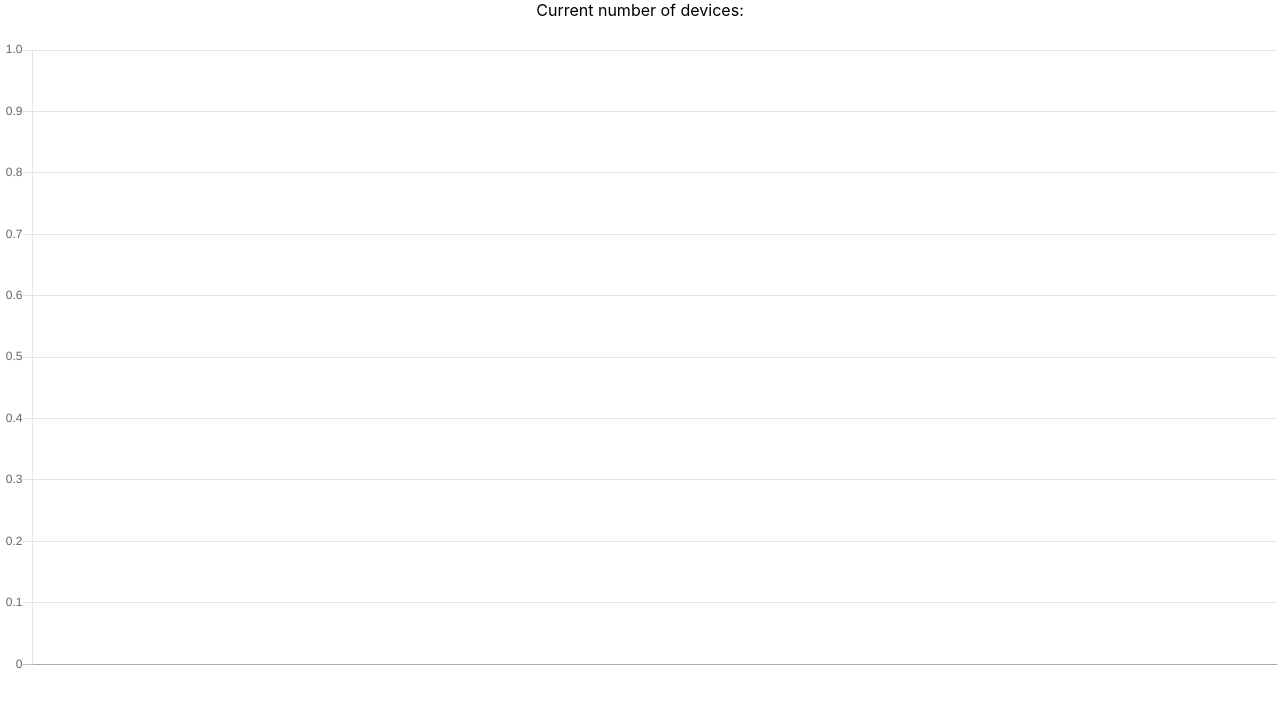
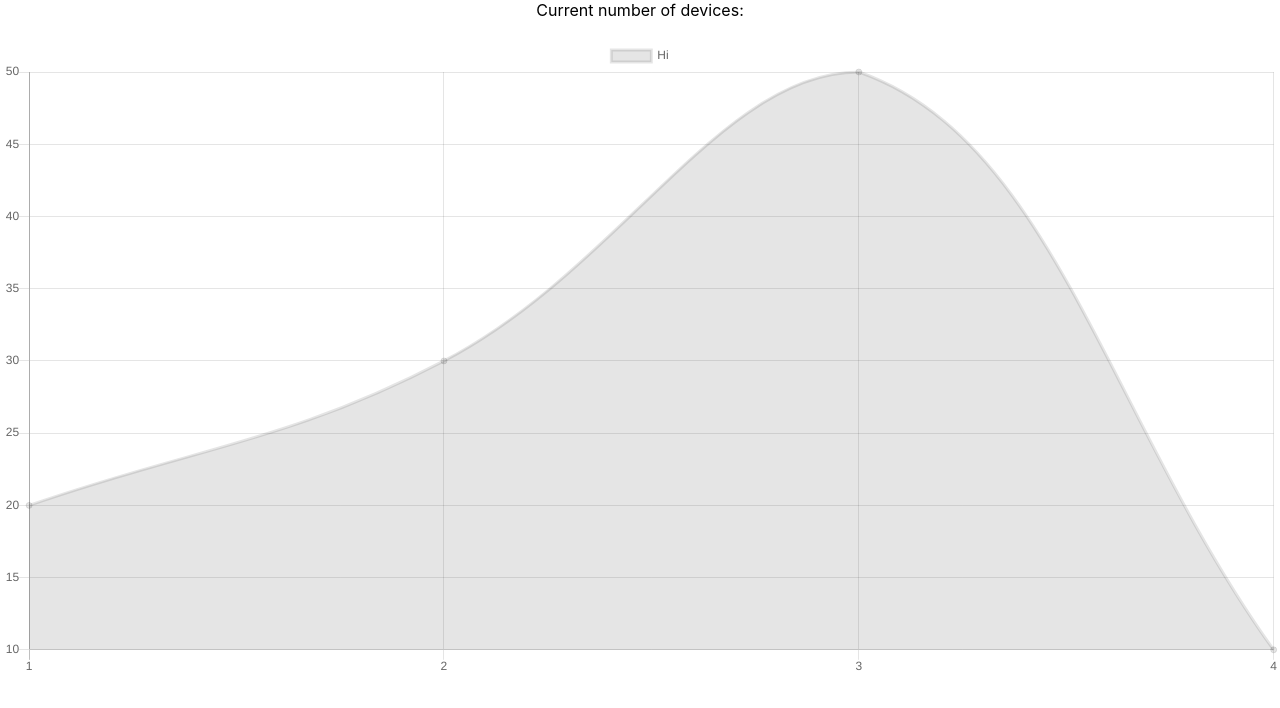
Before and after one commit to IvanIFChen/Passiotic, a React (Create React App) app in the folder frontend/: page / in a window 1280 px wide. Shown: the top 708 px of the page. Built offline with nearby package versions, Linux system fonts and the light colour scheme; no server answers.

Commit message:
Made mock chart

```diff
--- a/frontend/package.json
+++ b/frontend/package.json
@@ -3,10 +3,9 @@
   "version": "0.1.0",
   "private": true,
   "dependencies": {
-    "@emotion/core": "^10.0.10",
-    "@emotion/styled": "^10.0.10",
     "chart.js": "^2.8.0",
     "react": "^16.8.6",
+    "react-chartjs-2": "^2.7.6",
     "react-dom": "^16.8.6",
     "react-scripts": "2.1.8"
   },
--- a/frontend/src/components/chart.jsx
+++ b/frontend/src/components/chart.jsx
@@ -1,20 +1,23 @@
-import React, { useEffect } from 'react';
+import React from 'react';
 import styled from '@emotion/styled';
-import Chart from 'chart.js';
+import { Line } from 'react-chartjs-2';
 
 const ChartComponent = props => {
-  const chartRef = React.createRef();
-  const StyledCanvas = styled.canvas`
-    width: 300px;
-    height: 300px;
-  `;
-  useEffect(() => {
-    const lineChart = new Chart(chartRef.current, {
-      type: 'line',
-      data: [40, 50, 20]
-    });
-  });
-  return <StyledCanvas ref={chartRef} />;
+  return (
+    <Line
+      data={{
+        labels: ['1', '2', '3', '4'],
+        datasets: [
+          {
+            label: 'Hi',
+            data: [20, 30, 50, 10]
+          }
+        ]
+      }}
+      height="100"
+      width="200"
+    />
+  );
 };
 
 export default ChartComponent;
```
Also changed, not shown: 1 other file (tests, documents, lock files or other folders).
